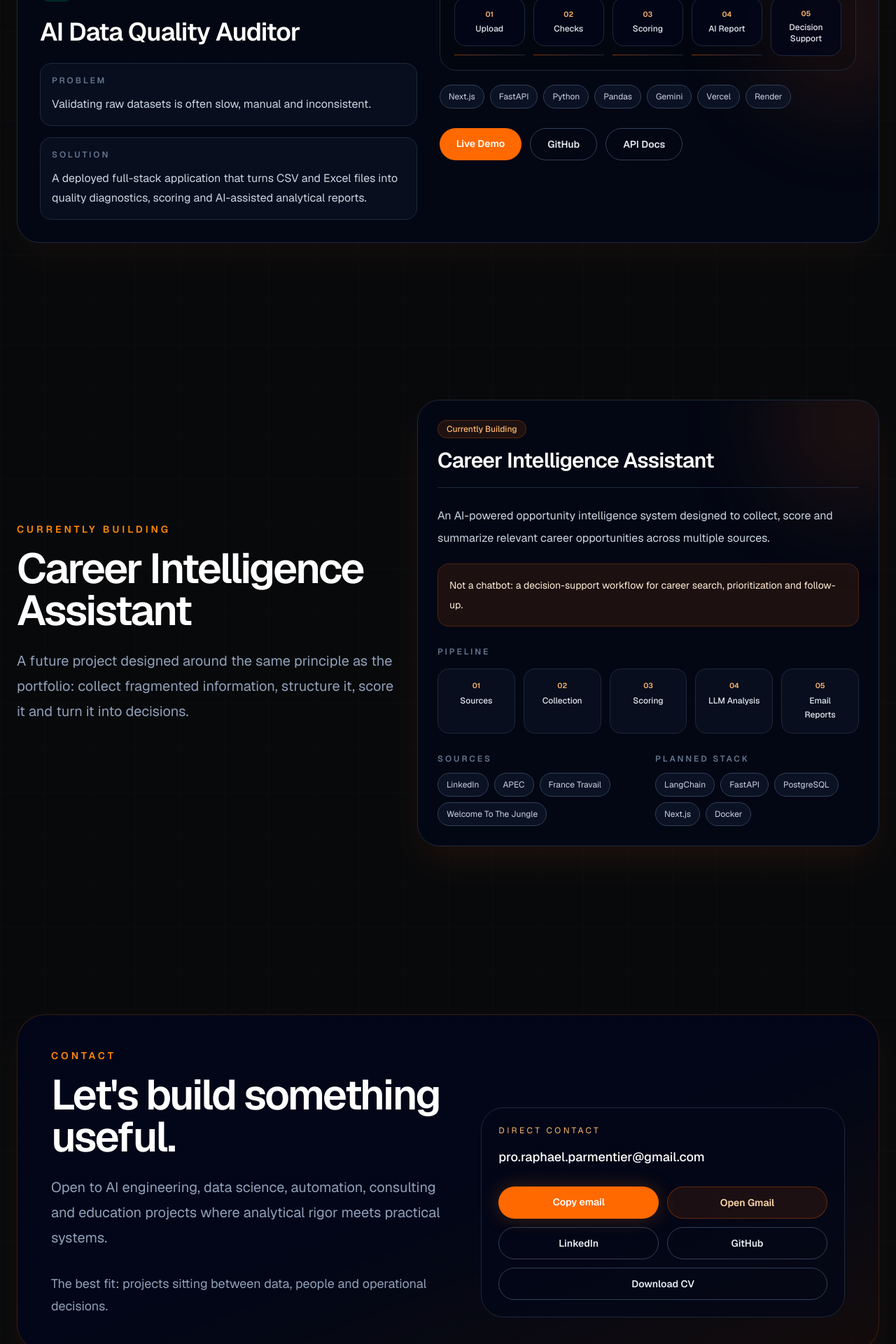
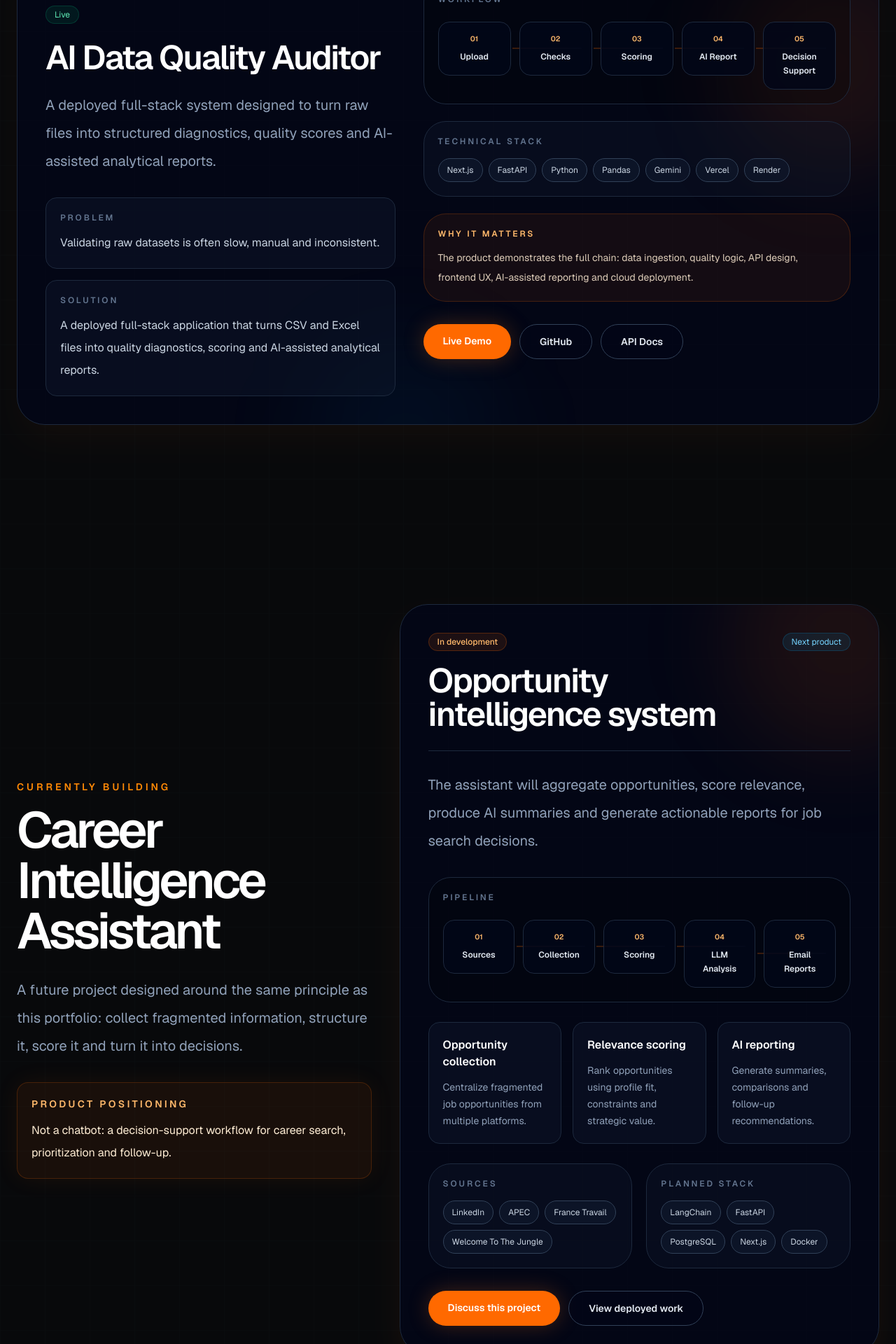
Before and after one commit to RaphaelParmentier/raphael-portfolio, a Next.js app: page / in a window 1280 px wide. Shown: the part 4820-6740 px from the top of the page at 70% size. Built offline with nearby package versions, Linux system fonts and the light colour scheme.

Commit message:
currently building fix

```diff
--- a/components/sections/CurrentlyBuilding.tsx
+++ b/components/sections/CurrentlyBuilding.tsx
@@ -1,80 +1,182 @@
-import { currentlyBuilding } from "@/data/currentlyBuilding";
-import SectionHeader from "@/components/ui/SectionHeader";
+const pipeline = [
+  "Sources",
+  "Collection",
+  "Scoring",
+  "LLM Analysis",
+  "Email Reports",
+];
+
+const sources = ["LinkedIn", "APEC", "France Travail", "Welcome To The Jungle"];
+
+const stack = ["LangChain", "FastAPI", "PostgreSQL", "Next.js", "Docker"];
+
+const capabilities = [
+  {
+    title: "Opportunity collection",
+    text: "Centralize fragmented job opportunities from multiple platforms.",
+  },
+  {
+    title: "Relevance scoring",
+    text: "Rank opportunities using profile fit, constraints and strategic value.",
+  },
+  {
+    title: "AI reporting",
+    text: "Generate summaries, comparisons and follow-up recommendations.",
+  },
+];
 
 export default function CurrentlyBuilding() {
   return (
-    <section id="building" className="relative z-10 mx-auto max-w-[96rem] px-5 py-20 sm:px-6 lg:py-28">
-      <div className="grid gap-8 lg:grid-cols-[0.9fr_1.1fr] lg:items-center">
-        <SectionHeader
-          eyebrow="Currently Building"
-          title="Career Intelligence Assistant"
-          description="A future project designed around the same principle as the portfolio: collect fragmented information, structure it, score it and turn it into decisions."
-        />
+    <section
+      id="building"
+      className="relative z-10 mx-auto max-w-[112rem] px-5 py-24 sm:px-6 lg:py-32 2xl:px-10 2xl:py-40"
+    >
+      <div className="grid gap-10 xl:grid-cols-[0.85fr_1.15fr] xl:items-center 2xl:gap-16">
+        <div>
+          <p className="text-xs font-semibold uppercase tracking-[0.28em] text-orange-400 sm:text-sm 2xl:text-base">
+            Currently Building
+          </p>
 
-        <div className="relative overflow-hidden rounded-[2rem] border border-slate-800 bg-slate-950/70 p-5 shadow-2xl shadow-orange-500/10 sm:p-7">
-          <div className="absolute -right-24 -top-24 h-64 w-64 rounded-full bg-orange-500/10 blur-3xl" />
+          <h2 className="mt-4 max-w-5xl text-5xl font-semibold tracking-[-0.06em] text-white sm:text-6xl lg:text-7xl 2xl:text-[6.4rem] 2xl:leading-[0.9]">
+            Career Intelligence Assistant
+          </h2>
+
+          <p className="mt-7 max-w-4xl text-lg leading-9 text-slate-400 xl:text-xl xl:leading-10 2xl:text-[1.35rem] 2xl:leading-10">
+            A future project designed around the same principle as this
+            portfolio: collect fragmented information, structure it, score it
+            and turn it into decisions.
+          </p>
+
+          <div className="mt-8 rounded-2xl border border-orange-500/20 bg-orange-500/[0.07] p-5 text-orange-100 shadow-[0_0_34px_rgba(249,115,22,0.08)] 2xl:p-7">
+            <p className="text-sm font-semibold uppercase tracking-[0.24em] text-orange-300">
+              Product positioning
+            </p>
+            <p className="mt-3 text-base leading-8 2xl:text-lg 2xl:leading-9">
+              Not a chatbot: a decision-support workflow for career search,
+              prioritization and follow-up.
+            </p>
+          </div>
+        </div>
+
+        <div className="relative overflow-hidden rounded-[2.5rem] border border-slate-800 bg-slate-950/75 p-5 shadow-2xl shadow-orange-500/10 sm:p-7 lg:p-10 2xl:p-12">
+          <div className="absolute right-0 top-0 h-80 w-80 translate-x-1/3 -translate-y-1/3 rounded-full bg-orange-500/10 blur-3xl" />
+
           <div className="relative z-10">
-            <div className="flex flex-col gap-3 border-b border-slate-800 pb-5 sm:flex-row sm:items-start sm:justify-between">
+            <div className="flex flex-col gap-4 border-b border-slate-800 pb-7 sm:flex-row sm:items-start sm:justify-between">
               <div>
-                <span className="rounded-full border border-orange-500/25 bg-orange-500/10 px-3 py-1 text-xs font-medium text-orange-300">
-                  {currentlyBuilding.status}
+                <span className="w-fit rounded-full border border-orange-500/25 bg-orange-500/10 px-3 py-1 text-xs font-medium text-orange-300">
+                  In development
                 </span>
-                <h3 className="mt-4 text-3xl font-semibold tracking-tight text-white 2xl:text-5xl">
-                  {currentlyBuilding.title}
+
+                <h3 className="mt-5 text-4xl font-semibold tracking-[-0.04em] text-white sm:text-5xl 2xl:text-[4.5rem] 2xl:leading-[0.95]">
+                  Opportunity intelligence system
                 </h3>
               </div>
+
+              <span className="w-fit whitespace-nowrap rounded-full border border-sky-500/20 bg-sky-500/10 px-3 py-1 text-xs text-sky-300 2xl:text-sm">
+                Next product
+              </span>
             </div>
 
-            <p className="mt-6 text-base leading-8 text-slate-300">
-              {currentlyBuilding.description}
+            <p className="mt-7 max-w-5xl text-lg leading-9 text-slate-400 xl:text-xl xl:leading-10 2xl:text-2xl 2xl:leading-[1.6]">
+              The assistant will aggregate opportunities, score relevance,
+              produce AI summaries and generate actionable reports for job
+              search decisions.
             </p>
 
-            <div className="mt-5 rounded-2xl border border-orange-500/20 bg-orange-500/10 p-4 text-sm leading-7 text-orange-100">
-              {currentlyBuilding.positioning}
-            </div>
-
-            <div className="mt-7">
-              <p className="text-xs font-semibold uppercase tracking-[0.24em] text-slate-500">
+            <div className="mt-8 rounded-[2rem] border border-slate-800 bg-black/25 p-5 2xl:p-7">
+              <p className="text-xs font-semibold uppercase tracking-[0.24em] text-slate-500 2xl:text-sm">
                 Pipeline
               </p>
-              <div className="mt-4 grid gap-3 sm:grid-cols-5">
-                {currentlyBuilding.pipeline.map((step, index) => (
-                  <div key={step} className="rounded-2xl border border-slate-800 bg-slate-900/45 p-4 text-center">
-                    <p className="text-[0.65rem] font-semibold text-orange-300">
-                      {String(index + 1).padStart(2, "0")}
-                    </p>
-                    <p className="mt-1 text-xs font-medium leading-5 text-slate-200">{step}</p>
+
+              <div className="mt-6 grid gap-3 sm:grid-cols-5 sm:items-start 2xl:gap-4">
+                {pipeline.map((step, index) => (
+                  <div key={step} className="relative">
+                    <div className="rounded-2xl border border-slate-800 bg-slate-950/85 p-4 text-center 2xl:p-5">
+                      <p className="text-[0.65rem] font-semibold text-orange-300 2xl:text-xs">
+                        {String(index + 1).padStart(2, "0")}
+                      </p>
+
+                      <p className="mt-2 text-xs font-semibold leading-5 text-slate-200 2xl:text-sm 2xl:leading-6">
+                        {step}
+                      </p>
+                    </div>
+
+                    {index < pipeline.length - 1 && (
+                      <div className="hidden sm:block absolute left-[calc(100%+0.15rem)] top-1/2 h-px w-[calc(100%-0.3rem)] -translate-y-1/2 bg-gradient-to-r from-orange-500/45 to-slate-800" />
+                    )}
                   </div>
                 ))}
               </div>
             </div>
 
-            <div className="mt-7 grid gap-5 sm:grid-cols-2">
-              <div>
-                <p className="text-xs font-semibold uppercase tracking-[0.24em] text-slate-500">
+            <div className="mt-7 grid gap-4 xl:grid-cols-3">
+              {capabilities.map((capability) => (
+                <div
+                  key={capability.title}
+                  className="rounded-2xl border border-slate-800 bg-slate-900/45 p-5 2xl:p-6"
+                >
+                  <h4 className="text-base font-semibold text-white 2xl:text-xl">
+                    {capability.title}
+                  </h4>
+
+                  <p className="mt-3 text-sm leading-6 text-slate-400 2xl:text-base 2xl:leading-7">
+                    {capability.text}
+                  </p>
+                </div>
+              ))}
+            </div>
+
+            <div className="mt-7 grid gap-5 xl:grid-cols-2 2xl:mt-9">
+              <div className="rounded-[2rem] border border-slate-800 bg-slate-900/35 p-5 2xl:p-7">
+                <p className="text-xs font-semibold uppercase tracking-[0.24em] text-slate-500 2xl:text-sm">
                   Sources
                 </p>
-                <div className="mt-3 flex flex-wrap gap-2">
-                  {currentlyBuilding.sources.map((source) => (
-                    <span key={source} className="rounded-full border border-slate-700 bg-slate-900/70 px-3 py-2 text-xs text-slate-300">
+
+                <div className="mt-4 flex flex-wrap gap-2 2xl:gap-3">
+                  {sources.map((source) => (
+                    <span
+                      key={source}
+                      className="rounded-full border border-slate-700 bg-slate-900/70 px-3 py-2 text-xs text-slate-300 2xl:px-4 2xl:text-sm"
+                    >
                       {source}
                     </span>
                   ))}
                 </div>
               </div>
 
-              <div>
-                <p className="text-xs font-semibold uppercase tracking-[0.24em] text-slate-500">
-                  Planned Stack
+              <div className="rounded-[2rem] border border-slate-800 bg-slate-900/35 p-5 2xl:p-7">
+                <p className="text-xs font-semibold uppercase tracking-[0.24em] text-slate-500 2xl:text-sm">
+                  Planned stack
                 </p>
-                <div className="mt-3 flex flex-wrap gap-2">
-                  {currentlyBuilding.stack.map((tech) => (
-                    <span key={tech} className="rounded-full border border-slate-700 bg-slate-900/70 px-3 py-2 text-xs text-slate-300">
+
+                <div className="mt-4 flex flex-wrap gap-2 2xl:gap-3">
+                  {stack.map((tech) => (
+                    <span
+                      key={tech}
+                      className="rounded-full border border-slate-700 bg-slate-900/70 px-3 py-2 text-xs text-slate-300 2xl:px-4 2xl:text-sm"
+                    >
                       {tech}
                     </span>
                   ))}
                 </div>
               </div>
+            </div>
+
+            <div className="mt-8 flex flex-col gap-3 sm:flex-row sm:flex-wrap 2xl:mt-10">
+              <a
+                href="#contact"
+                className="inline-flex justify-center rounded-full bg-orange-500 px-7 py-3.5 text-sm font-semibold text-white shadow-[0_0_30px_rgba(249,115,22,0.25)] transition hover:bg-orange-400 hover:shadow-[0_0_42px_rgba(249,115,22,0.35)] 2xl:px-8 2xl:py-4 2xl:text-base"
+              >
+                Discuss this project
+              </a>
+
+              <a
+                href="#work"
+                className="inline-flex justify-center rounded-full border border-slate-700 bg-slate-950/60 px-7 py-3.5 text-sm font-semibold text-slate-200 transition hover:border-orange-400 hover:text-orange-300 2xl:px-8 2xl:py-4 2xl:text-base"
+              >
+                View deployed work
+              </a>
             </div>
           </div>
         </div>
--- a/components/sections/Products.tsx
+++ b/components/sections/Products.tsx
@@ -3,52 +3,64 @@ import SectionHeader from "@/components/ui/SectionHeader";
 
 export default function Products() {
   return (
-    <section id="work" className="relative z-10 mx-auto max-w-[96rem] px-5 py-20 sm:px-6 lg:py-28">
+    <section
+      id="work"
+      className="relative z-10 mx-auto max-w-[112rem] px-5 py-24 sm:px-6 lg:py-32 2xl:px-10 2xl:py-40"
+    >
       <SectionHeader
         eyebrow="What I Build"
         title="Production systems, not isolated demos."
-        description="This section focuses on deployed technical products. Teaching Brain Lab is presented separately above because it is both a project and a core part of the teaching identity."
+        description="This section focuses on deployed technical products: AI-powered workflows, analytical applications and decision-support systems built to solve concrete problems."
       />
 
-      <div className="mt-10 grid gap-6">
+      <div className="mt-12 grid gap-8 2xl:mt-16">
         {productSystems.map((product) => (
           <article
             key={product.title}
-            className="group relative overflow-hidden rounded-[2rem] border border-slate-800 bg-slate-950/70 p-5 shadow-2xl shadow-orange-500/5 transition duration-300 hover:border-orange-500/35 hover:bg-slate-900/80 sm:p-7 lg:p-8"
+            className="group relative overflow-hidden rounded-[2.5rem] border border-slate-800 bg-slate-950/75 p-5 shadow-2xl shadow-orange-500/5 transition duration-300 hover:border-orange-500/35 hover:bg-slate-900/80 sm:p-7 lg:p-10 2xl:p-12"
           >
-            <div className="absolute -right-20 top-0 h-64 w-64 rounded-full bg-orange-500/10 blur-3xl transition duration-500 group-hover:bg-orange-500/15" />
+            <div className="absolute -right-24 top-0 h-80 w-80 rounded-full bg-orange-500/10 blur-3xl transition duration-500 group-hover:bg-orange-500/15" />
+            <div className="absolute bottom-[-10rem] left-1/3 h-72 w-72 rounded-full bg-sky-500/5 blur-3xl" />
 
-            <div className="relative z-10 grid gap-8 lg:grid-cols-[0.95fr_1.05fr] lg:items-start">
+            <div className="relative z-10 grid gap-10 xl:grid-cols-[0.9fr_1.1fr] xl:items-start 2xl:gap-14">
               <div>
-                <div className="flex flex-col gap-3 sm:flex-row sm:items-center sm:justify-between lg:flex-col lg:items-start">
-                  <span className="w-fit rounded-full border border-orange-500/25 bg-orange-500/10 px-3 py-1 text-xs font-medium text-orange-300">
+                <div className="flex flex-col gap-3 sm:flex-row sm:items-center sm:justify-between xl:flex-col xl:items-start">
+                  <span className="w-fit rounded-full border border-orange-500/25 bg-orange-500/10 px-3 py-1 text-xs font-medium text-orange-300 2xl:text-sm">
                     {product.category}
                   </span>
 
-                  <span className="w-fit rounded-full border border-emerald-500/20 bg-emerald-500/10 px-3 py-1 text-xs text-emerald-300">
+                  <span className="w-fit rounded-full border border-emerald-500/20 bg-emerald-500/10 px-3 py-1 text-xs text-emerald-300 2xl:text-sm">
                     {product.status}
                   </span>
                 </div>
 
-                <h3 className="mt-6 text-3xl font-semibold tracking-tight text-white sm:text-4xl 2xl:text-5xl">
+                <h3 className="mt-6 max-w-4xl text-4xl font-semibold tracking-[-0.04em] text-white sm:text-5xl 2xl:text-[4.5rem] 2xl:leading-[0.95]">
                   {product.title}
                 </h3>
 
-                <div className="mt-6 grid gap-4">
-                  <div className="rounded-2xl border border-slate-800 bg-slate-900/45 p-4">
-                    <p className="text-xs font-semibold uppercase tracking-[0.24em] text-slate-500">
+                <p className="mt-6 max-w-4xl text-lg leading-9 text-slate-400 xl:text-xl xl:leading-10 2xl:text-2xl 2xl:leading-[1.6]">
+                  A deployed full-stack system designed to turn raw files into
+                  structured diagnostics, quality scores and AI-assisted
+                  analytical reports.
+                </p>
+
+                <div className="mt-8 grid gap-4 2xl:mt-10 2xl:gap-5">
+                  <div className="rounded-2xl border border-slate-800 bg-slate-900/45 p-5 2xl:p-6">
+                    <p className="text-xs font-semibold uppercase tracking-[0.24em] text-slate-500 2xl:text-sm">
                       Problem
                     </p>
-                    <p className="mt-3 text-sm leading-7 text-slate-300 sm:text-base">
+
+                    <p className="mt-3 text-base leading-8 text-slate-300 2xl:text-lg 2xl:leading-9">
                       {product.problem}
                     </p>
                   </div>
 
-                  <div className="rounded-2xl border border-slate-800 bg-slate-900/45 p-4">
-                    <p className="text-xs font-semibold uppercase tracking-[0.24em] text-slate-500">
+                  <div className="rounded-2xl border border-slate-800 bg-slate-900/45 p-5 2xl:p-6">
+                    <p className="text-xs font-semibold uppercase tracking-[0.24em] text-slate-500 2xl:text-sm">
                       Solution
                     </p>
-                    <p className="mt-3 text-sm leading-7 text-slate-300 sm:text-base">
+
+                    <p className="mt-3 text-base leading-8 text-slate-300 2xl:text-lg 2xl:leading-9">
                       {product.solution}
                     </p>
                   </div>
@@ -56,40 +68,62 @@ export default function Products() {
               </div>
 
               <div>
-                <div className="rounded-3xl border border-slate-800 bg-black/20 p-5">
-                  <p className="text-xs font-semibold uppercase tracking-[0.24em] text-slate-500">
+                <div className="rounded-[2rem] border border-slate-800 bg-black/25 p-5 2xl:p-7">
+                  <p className="text-xs font-semibold uppercase tracking-[0.24em] text-slate-500 2xl:text-sm">
                     Workflow
                   </p>
 
-                  <div className="mt-5 grid gap-3 sm:grid-cols-5 sm:items-center">
+                  <div className="mt-6 grid gap-3 sm:grid-cols-5 sm:items-start 2xl:gap-4">
                     {product.workflow.map((step, index) => (
-                      <div key={step} className="flex items-center gap-3 sm:block">
-                        <div className="rounded-2xl border border-slate-800 bg-slate-950/80 p-4 text-center">
-                          <p className="text-[0.65rem] font-semibold text-orange-300">
+                      <div key={step} className="relative">
+                        <div className="rounded-2xl border border-slate-800 bg-slate-950/85 p-4 text-center transition group-hover:border-orange-500/25 2xl:p-5">
+                          <p className="text-[0.65rem] font-semibold text-orange-300 2xl:text-xs">
                             {String(index + 1).padStart(2, "0")}
                           </p>
-                          <p className="mt-1 text-xs font-medium text-slate-200">{step}</p>
+
+                          <p className="mt-2 text-xs font-semibold leading-5 text-slate-200 2xl:text-sm 2xl:leading-6">
+                            {step}
+                          </p>
                         </div>
+
                         {index < product.workflow.length - 1 && (
-                          <div className="h-px flex-1 bg-gradient-to-r from-orange-500/50 to-slate-800 sm:mt-3 sm:h-px sm:w-full" />
+                          <div className="hidden sm:block absolute left-[calc(100%+0.15rem)] top-1/2 h-px w-[calc(100%-0.3rem)] -translate-y-1/2 bg-gradient-to-r from-orange-500/45 to-slate-800" />
                         )}
                       </div>
                     ))}
                   </div>
                 </div>
 
-                <div className="mt-5 flex flex-wrap gap-2">
+                <div className="mt-6 rounded-[2rem] border border-slate-800 bg-slate-900/35 p-5 2xl:p-7">
+                  <p className="text-xs font-semibold uppercase tracking-[0.24em] text-slate-500 2xl:text-sm">
+                    Technical stack
+                  </p>
+
+                  <div className="mt-4 flex flex-wrap gap-2 2xl:gap-3">
                     {product.stack.map((tech) => (
                       <span
                         key={tech}
-                      className="rounded-full border border-slate-700 bg-slate-900/70 px-3 py-2 text-xs text-slate-300"
+                        className="rounded-full border border-slate-700 bg-slate-900/70 px-3 py-2 text-xs text-slate-300 2xl:px-4 2xl:text-sm"
                       >
                         {tech}
                       </span>
                     ))}
                   </div>
+                </div>
 
-                <div className="mt-7 flex flex-col gap-3 sm:flex-row sm:flex-wrap">
+                <div className="mt-6 rounded-[2rem] border border-orange-500/20 bg-orange-500/[0.07] p-5 2xl:p-7">
+                  <p className="text-xs font-semibold uppercase tracking-[0.24em] text-orange-300 2xl:text-sm">
+                    Why it matters
+                  </p>
+
+                  <p className="mt-3 text-sm leading-7 text-orange-100/85 2xl:text-base 2xl:leading-8">
+                    The product demonstrates the full chain: data ingestion,
+                    quality logic, API design, frontend UX, AI-assisted
+                    reporting and cloud deployment.
+                  </p>
+                </div>
+
+                <div className="mt-8 flex flex-col gap-3 sm:flex-row sm:flex-wrap 2xl:mt-10">
                   {product.links.map((link) => (
                     <a
                       key={link.href}
@@ -98,8 +132,8 @@ export default function Products() {
                       rel="noreferrer"
                       className={
                         link.primary
-                          ? "inline-flex justify-center rounded-full bg-orange-500 px-6 py-3 text-sm font-semibold text-white transition hover:bg-orange-400"
-                          : "inline-flex justify-center rounded-full border border-slate-700 px-6 py-3 text-sm font-semibold text-slate-200 transition hover:border-orange-400 hover:text-orange-300"
+                          ? "inline-flex justify-center rounded-full bg-orange-500 px-7 py-3.5 text-sm font-semibold text-white shadow-[0_0_30px_rgba(249,115,22,0.25)] transition hover:bg-orange-400 hover:shadow-[0_0_42px_rgba(249,115,22,0.35)] 2xl:px-8 2xl:py-4 2xl:text-base"
+                          : "inline-flex justify-center rounded-full border border-slate-700 bg-slate-950/60 px-7 py-3.5 text-sm font-semibold text-slate-200 transition hover:border-orange-400 hover:text-orange-300 2xl:px-8 2xl:py-4 2xl:text-base"
                       }
                     >
                       {link.label}
```
Lines whose indentation alone changed are shown as unchanged.
